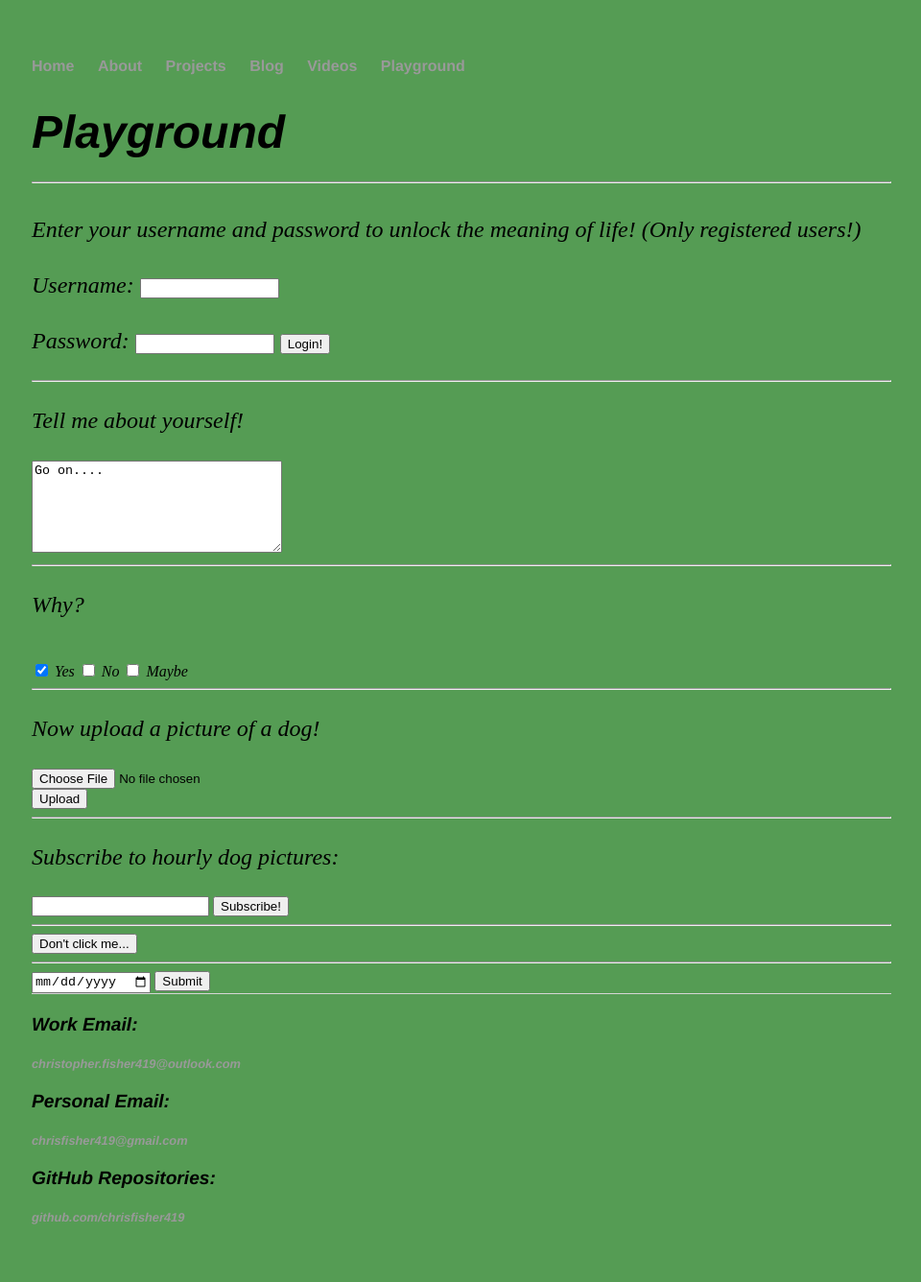
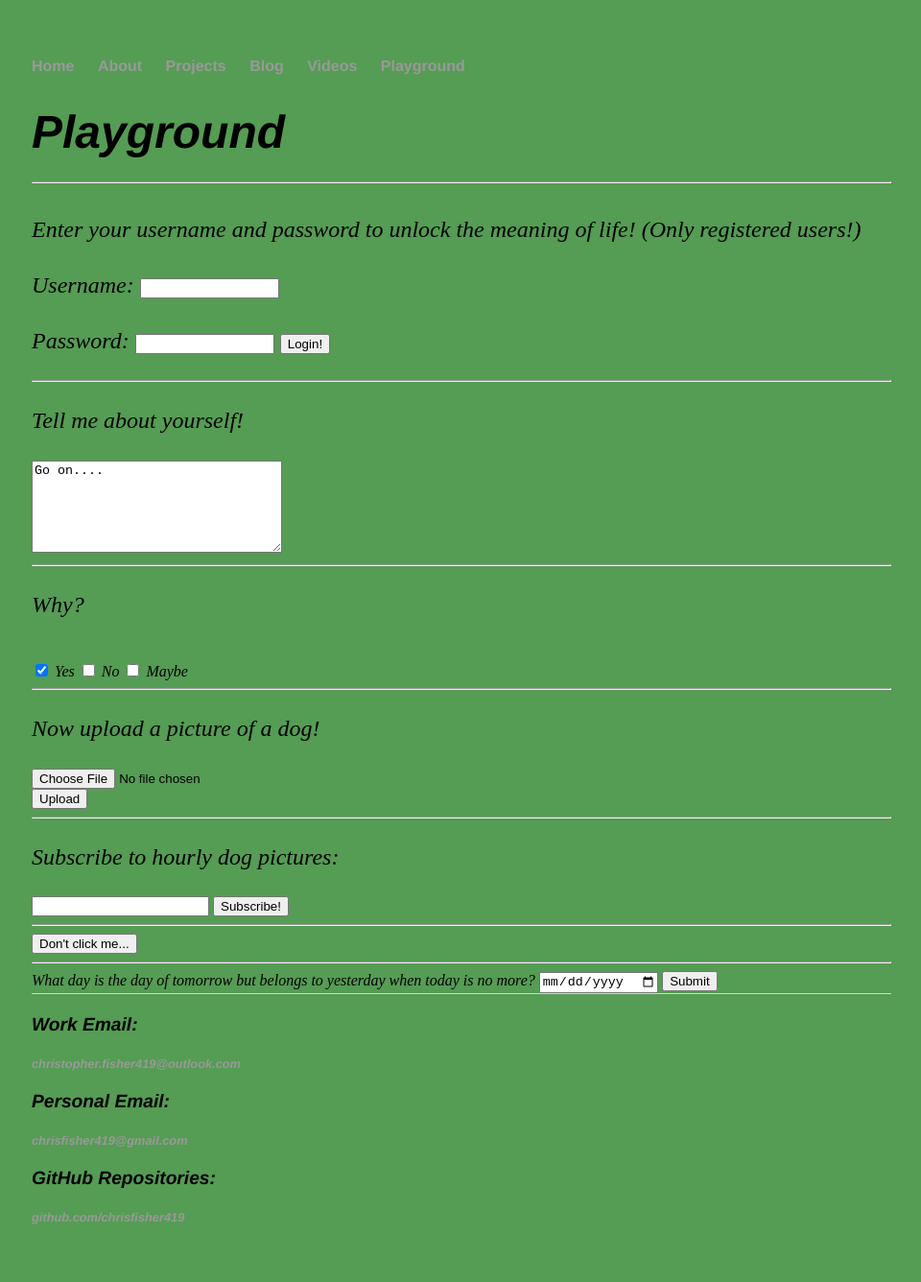
Before and after one commit to chrisfisher419/chrisfisher419.github.io, a Jekyll site: the page built from playground/index.html, in a window 1280 px wide. Shown: the whole page at 96% size, without its empty margins (159-1119 px from the left). Built offline with Jekyll 4.4.1, drawn with Linux system fonts in a browser that asks for light colours; some of the changed lines change nothing that is shown.

Commit message:
Update index.html

```diff
--- a/playground/index.html
+++ b/playground/index.html
@@ -28,7 +28,7 @@ title: Playground
 	  <input type="text" name="email" />
 	  <input type="submit" value="Subscribe!" /> <hr />
 	  <button> Don't click me... </button> <hr />
-	  <label for="today" What day is the day of tomorrow but belongs to yesterday when today is no more? </label>
+	  <label for="today"> What day is the day of tomorrow but belongs to yesterday when today is no more? </label>
 	  <input type="date" name="today"/>
 	  <input type="submit" value="Submit" />
 
```
